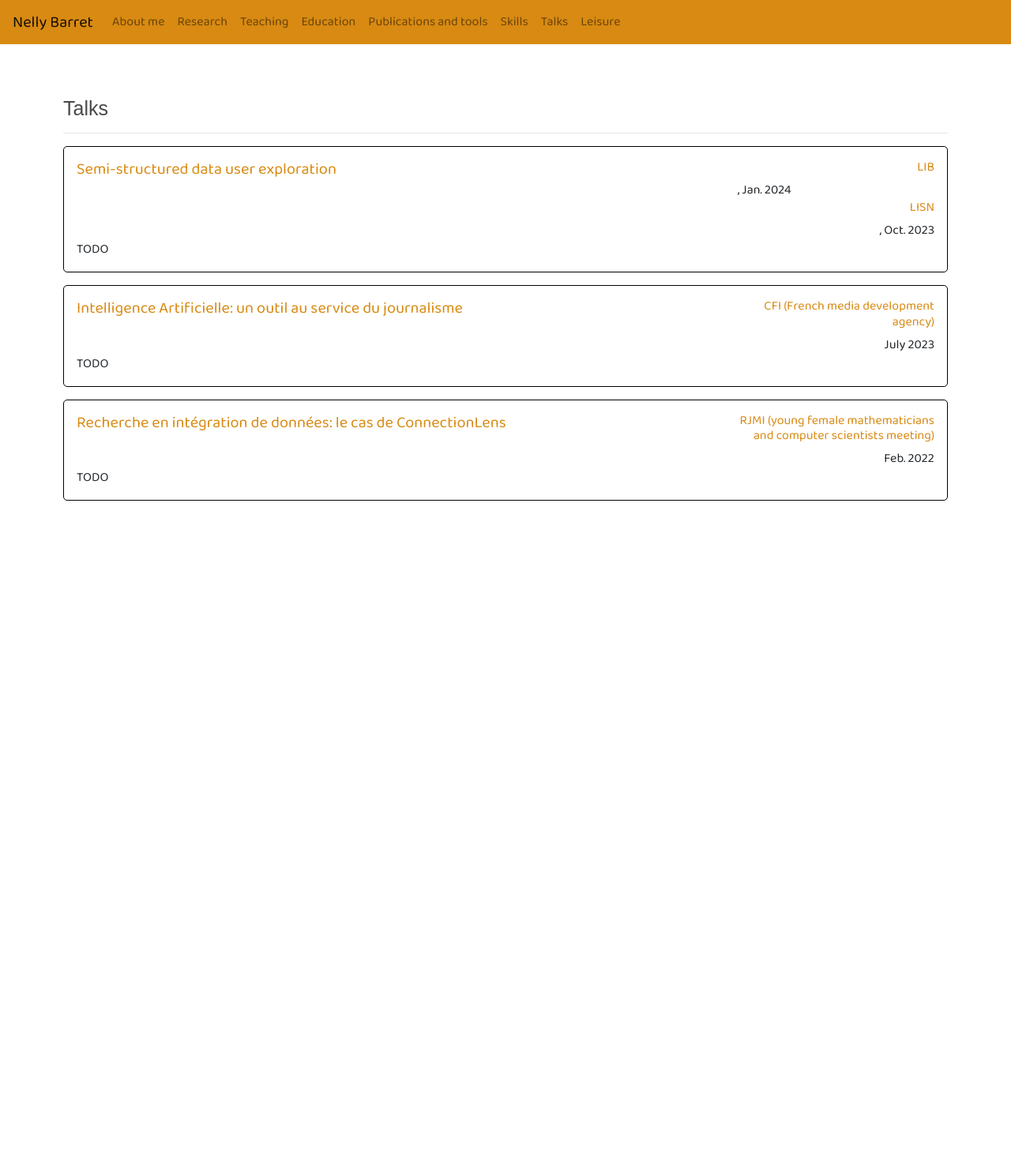
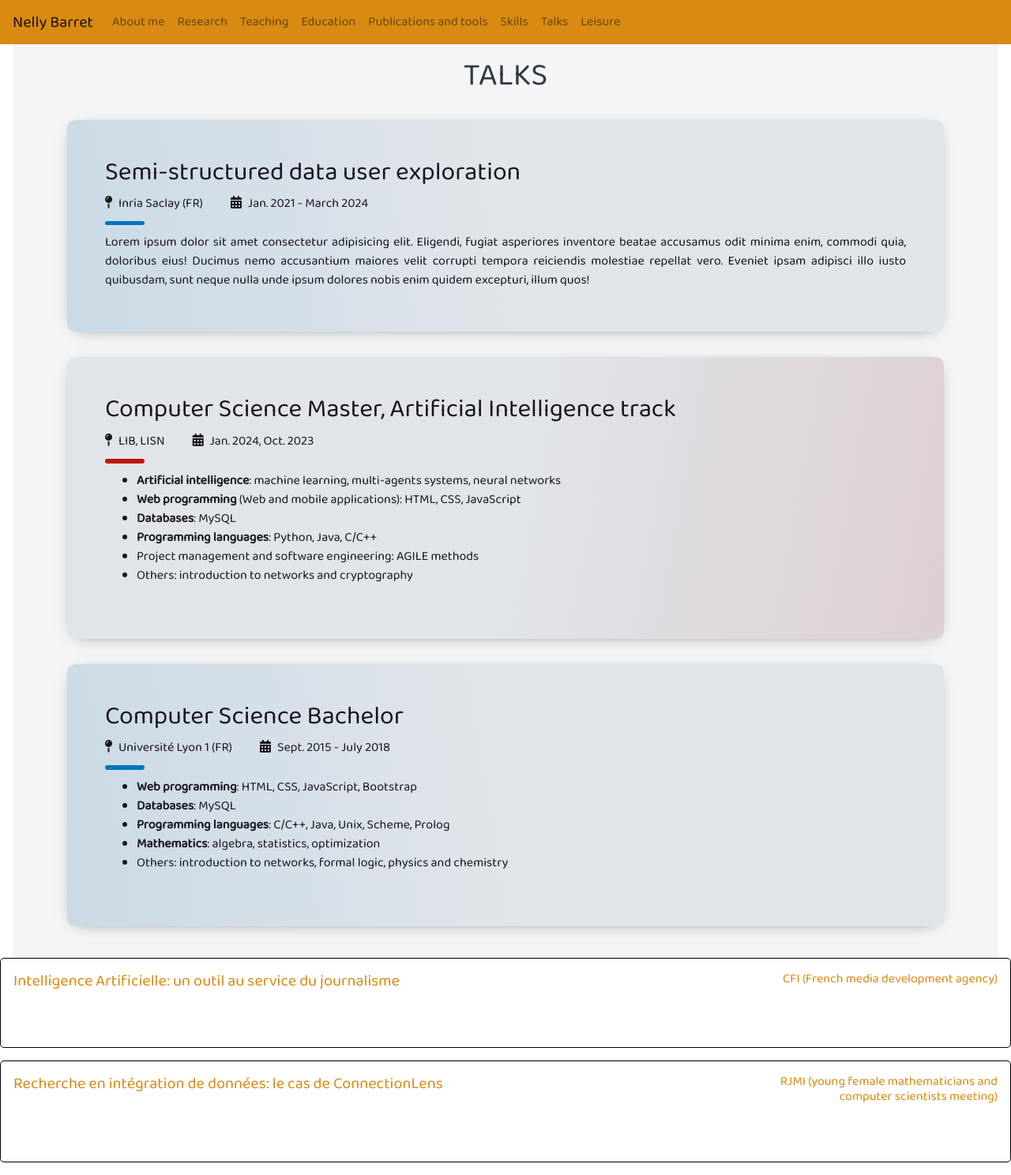
Before and after one commit to Nelly-Barret/nelly-barret.github.io, a PHP site: page /talks.html in a window 1280 px wide. Shown: the whole page at 79% size. Before the commit the page ends 634 px from the top, so only its background shows below. Run offline with PHP 8.4, Linux system fonts and the light colour scheme.

Commit message:
working on cards

```diff
--- a/styles.css
+++ b/styles.css
@@ -5,7 +5,7 @@
 body {
     /* color: white; */
     /* background-color: #151414 ; */
-    margin: 0 4rem 5rem 4rem;
+    /*margin: 0 4rem 5rem 4rem;*/
 }
 
 section {
@@ -108,3 +108,12 @@ h2 {
 .content {
     font-size: 0.9rem;
 }
+
+.rotatedImage {
+    transform: rotate(90deg);
+}
+
+.myImage {
+    height: 100%;
+    width: 100%;
+}
--- a/talks.html
+++ b/talks.html
@@ -63,35 +63,64 @@
     </nav>
 
     <!-- SECTION TALKS -->
-    <section id="talks" class="anchor">
-        <h2 class="sectionTitle">Talks</h2>
-        <hr>
+        <section class="light">
+    <div class="container py-2">
+        <div class="h1 text-center text-dark" id="pageHeaderTitle">Talks</div>
 
-        <div class="mybox">
-            <div class="row">
-                <div class="col-sm-9">
-                    <h5 class="orange">Semi-structured data user exploration</h5>
+        <article class="postcard light blue">
+            <div class="postcard__text t-dark">
+                <h1 class="postcard__title blue">Semi-structured data user exploration</h1>
+                <div class="postcard__subtitle">
+                    <i class="fa fa-map-pin mr-2"></i>Inria Saclay (FR)
+                    <i class="fas fa-calendar-alt mr-2 separated"></i>Jan. 2021 - March 2024
                 </div>
-                <div class="col-sm-3">
-                    <h6 class="right-align orange">LIB</h6>, Jan. 2024
+                <div class="postcard__bar"></div>
+                <div class="postcard__preview-txt">Lorem ipsum dolor sit amet consectetur adipisicing elit. Eligendi, fugiat asperiores inventore beatae accusamus odit minima enim, commodi quia, doloribus eius! Ducimus nemo accusantium maiores velit corrupti tempora reiciendis molestiae repellat vero. Eveniet ipsam adipisci illo iusto quibusdam, sunt neque nulla unde ipsum dolores nobis enim quidem excepturi, illum quos!</div>
+            </div>
+        </article>
+
+        <article class="postcard light red">
+            <div class="postcard__text t-dark">
+                <h1 class="postcard__title red">Computer Science Master, Artificial Intelligence track</h1>
+                <div class="postcard__subtitle">
+                    <i class="fa fa-map-pin mr-2"></i>LIB, LISN
+                    <i class="fas fa-calendar-alt mr-2 separated"></i>Jan. 2024, Oct. 2023
+                </div>
+                <div class="postcard__bar"></div>
+                <div class="postcard__preview-txt">
+                    <ul>
+                        <li><b>Artificial intelligence</b>: machine learning, multi-agents systems, neural networks</li>
+                        <li><b>Web programming</b> (Web and mobile applications): HTML, CSS, JavaScript</li>
+                        <li><b>Databases</b>: MySQL</li>
+                        <li><b>Programming languages</b>: Python, Java, C/C++</li>
+                        <li>Project management and software engineering: AGILE methods</li>
+                        <li>Others: introduction to networks and cryptography</li>
+                    </ul>
                 </div>
             </div>
-
-            <div class="row">
-                <div class="col-sm-9">
-
+        </article>
+        <article class="postcard light blue">
+            <div class="postcard__text t-dark">
+                <h1 class="postcard__title blue">Computer Science Bachelor</h1>
+                <div class="postcard__subtitle">
+                    <i class="fa fa-map-pin mr-2"></i>Universit&eacute; Lyon 1 (FR)
+                    <i class="fas fa-calendar-alt mr-2 separated"></i>Sept. 2015 - July 2018
                 </div>
-                <div class="col-sm-3 right-align">
-                    <h6 class="right-align orange">LISN</h6>, Oct. 2023
+                <div class="postcard__bar"></div>
+                <div class="postcard__preview-txt">
+                    <ul>
+                        <li><b>Web programming</b>: HTML, CSS, JavaScript, Bootstrap</li>
+                        <li><b>Databases</b>: MySQL</li>
+                        <li><b>Programming languages</b>: C/C++, Java, Unix, Scheme, Prolog</li>
+                        <li><b>Mathematics</b>: algebra, statistics, optimization</li>
+                        <li>Others: introduction to networks, formal logic, physics and chemistry</li>
+                    </ul>
                 </div>
             </div>
+        </article>
+    </div>
+    </section>
 
-            <div class="row collapse show" id="collapseRI1">
-                <div class="col-sm-12">
-                    TODO
-                </div>
-            </div>
-        </div>
 
         <div class="mybox">
             <div class="row">
--- a/w3schools-styles.css
+++ b/w3schools-styles.css
@@ -3,8 +3,17 @@
 body {
   font-family: "Baloo 2", cursive;
   font-size: 16px;
+  color: #ffffff;
   text-rendering: optimizeLegibility;
   font-weight: initial;
+}
+
+.dark {
+  background: #110f16;
+}
+
+.light {
+  background: #f3f5f7;
 }
 
 a, a:hover {
@@ -142,7 +151,7 @@ a, a:hover {
     position: absolute;
     display: block;
     background: #18151f;
-    /*top: -20%;*/
+    top: -20%;
     height: 130%;
     width: 55px;
   }
@@ -157,11 +166,11 @@ a, a:hover {
   }
   .postcard:nth-child(2n+1) .postcard__text::before {
     left: -12px !important;
-    /*transform: rotate(4deg);*/
+    transform: rotate(4deg);
   }
   .postcard:nth-child(2n+0) .postcard__text::before {
     right: -12px !important;
-    /*transform: rotate(-4deg);*/
+    transform: rotate(-4deg);
   }
 }
 @media screen and (min-width: 1024px) {
@@ -173,7 +182,7 @@ a, a:hover {
     content: "";
     position: absolute;
     display: block;
-    /*top: -20%;*/
+    top: -20%;
     height: 130%;
     width: 55px;
   }
```
Also changed, not shown: research.html (+7 -0 lines), 2 other files.
